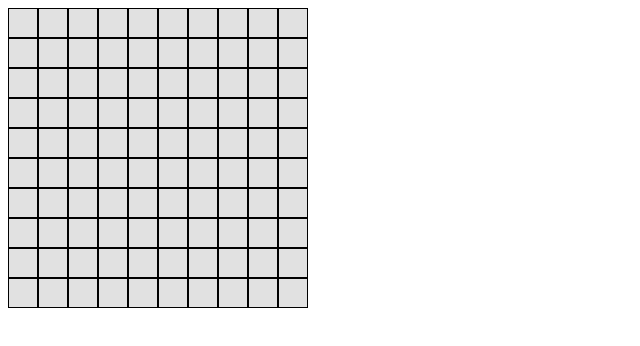
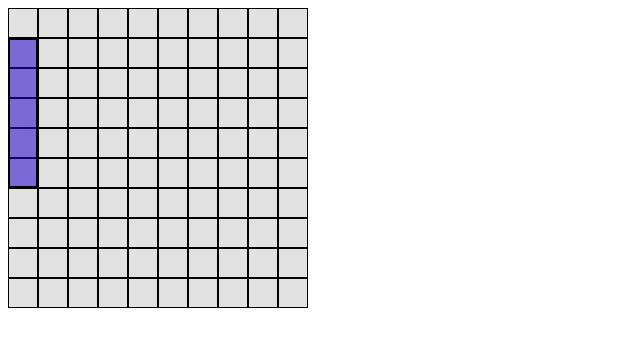
Before and after one commit to DrantDumani/battleshipV2, a website built with webpack: page src/index.html in a window 1280 px wide. Shown: the whole page, without its empty margins (0-640 px from the left). Built offline with nearby package versions, Linux system fonts and the light colour scheme.

Commit message:
Working on rendering ships as separate divs

```diff
--- a/src/DOMMethods.js
+++ b/src/DOMMethods.js
@@ -36,4 +36,31 @@ function renderGameBoard(container, gameBoardInfo) {
   }
 }
 
-export { renderGameBoard };
+function renderShips(container, gameBoardInfo, dim) {
+  const tileList = container.querySelectorAll(".game-tile");
+  const shipData = gameBoardInfo.getShipData();
+  const shipLocations = Object.keys(shipData);
+  let index = 0;
+
+  while (shipData[shipLocations[index]]) {
+    const length = shipData[shipLocations[index]].ship.length;
+    const alignment = shipData[shipLocations[index]].alignment;
+    const shipDiv = document.createElement("div");
+    shipDiv.classList.add("ships");
+    if (alignment === "vertical") {
+      shipDiv.style.height = `${30 * length}px`;
+      shipDiv.style.width = `${30}px`;
+    }
+    const attachedTile = tileList[shipLocations[index]];
+    const rect = attachedTile.getBoundingClientRect();
+    const { top, bottom, left, right } = rect;
+    shipDiv.style.top = `${top}px`;
+    shipDiv.style.left = `${left}px`;
+    shipDiv.style.bottom = `${bottom}px`;
+    shipDiv.style.right = `${right}px`;
+    document.body.append(shipDiv);
+    index += length;
+  }
+}
+
+export { renderGameBoard, renderShips };
--- a/src/index.js
+++ b/src/index.js
@@ -1,13 +1,16 @@
 import "./style.scss";
-import { renderGameBoard } from "./DOMMethods";
+import { renderGameBoard, renderShips } from "./DOMMethods";
 import createShip from "./ships";
 import createGameBoard from "./gameBoard";
+
+// console.log(gameTileDimensions);
 
 const container = document.querySelector(".player1-board");
 const testBoard = createGameBoard();
 testBoard.placeShip(createShip, 5, 10, "vertical");
 
 renderGameBoard(container, testBoard);
+renderShips(container, testBoard);
 
 document.body.addEventListener("click", (e) => {
   if (e.target.classList.contains("game-tile")) {
--- a/src/ships.js
+++ b/src/ships.js
@@ -5,7 +5,7 @@ function createShip(length) {
   };
 
   const isSunk = () => numOfHits === length;
-  return { hit, isSunk };
+  return { hit, isSunk, length };
 }
 
 export default createShip;
--- a/src/style.scss
+++ b/src/style.scss
@@ -1,4 +1,12 @@
 $game-tile-dim: 30px;
+
+:export {
+  gameTileDimensions: $game-tile-dim;
+}
+
+* {
+  box-sizing: border-box;
+}
 
 .player1-board {
   display: grid;
@@ -23,7 +31,7 @@ $game-tile-dim: 30px;
 }
 
 .ships {
-  background-color: #2200cf;
+  background-color: #2300cf87;
   position: absolute;
-  opacity: 50%;
+  border: 2px solid #000;
 }
```
